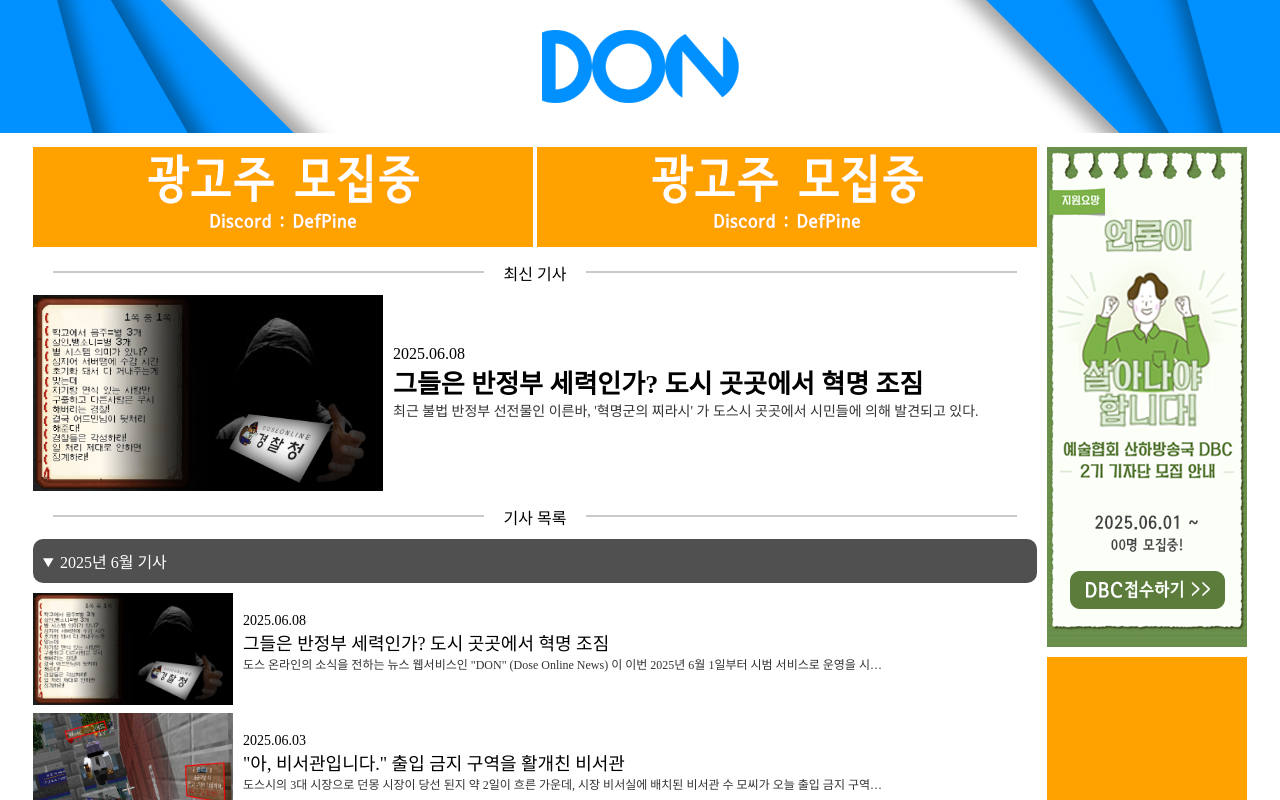
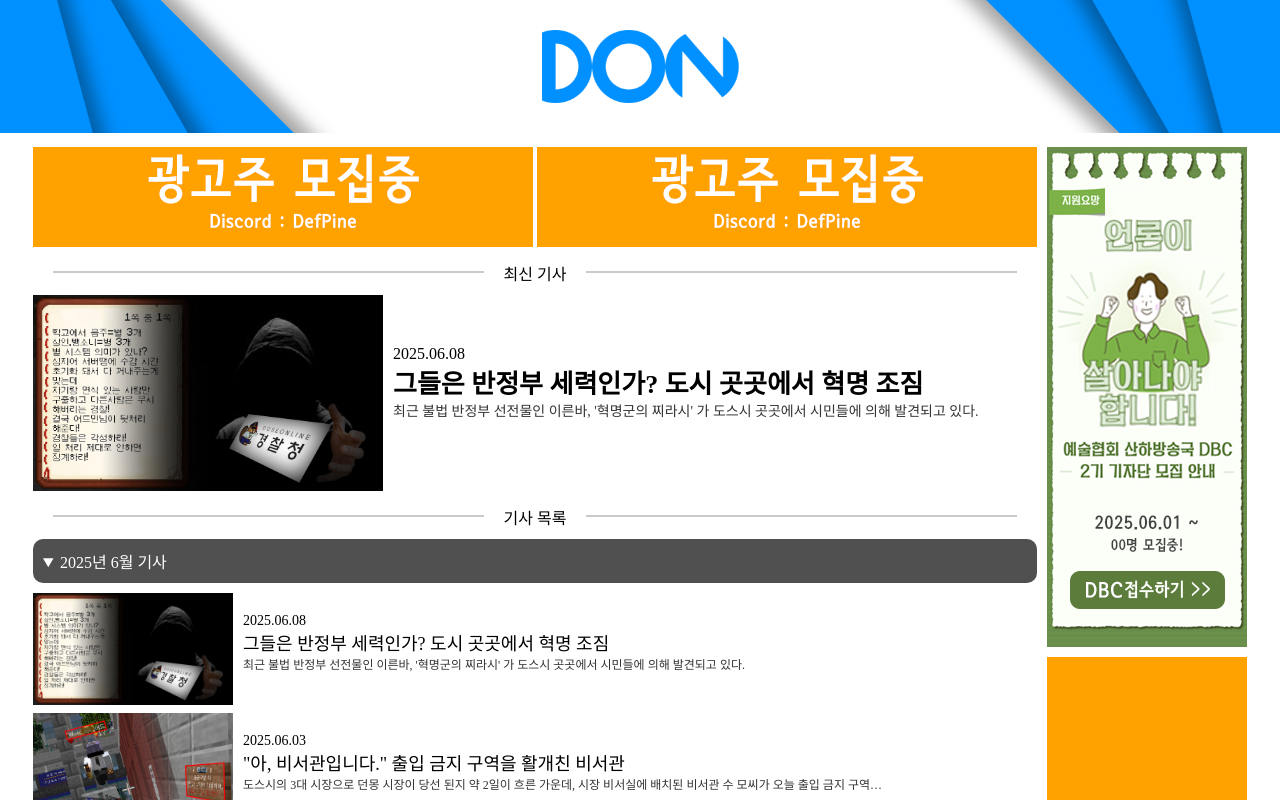
Before and after one commit to defpine/dosenews_defpine, a plain HTML site: page index.html in a window 1280 px wide. Both pictures are taken after a click on the heading "2025년 6월 기사". Shown: the top 800 px of the page. Drawn offline with Linux system fonts and the light colour scheme.

Commit message:
2025.06.08_Update_6
2025.06.08_Update_6

```diff
--- a/index.html
+++ b/index.html
@@ -42,7 +42,7 @@
                                 <div class="body_article_news_list_content">
                                     <p class="body_article_news_list_date">2025.06.08</p>
                                     <a class="body_article_news_list_title" href="./articles/2025/06/08/article.html">그들은 반정부 세력인가? 도시 곳곳에서 혁명 조짐</a>
-                                    <p class="body_article_news_list_text">도스 온라인의 소식을 전하는 뉴스 웹서비스인 "DON" (Dose Online News) 이 이번 2025년 6월 1일부터 시범 서비스로 운영을 시작한다고 전해졌다.</p>
+                                    <p class="body_article_news_list_text">최근 불법 반정부 선전물인 이른바, '혁명군의 찌라시' 가 도스시 곳곳에서 시민들에 의해 발견되고 있다.</p>
                                 </div>
                             </li>
                             <li class="body_article_news_list_card">
```
